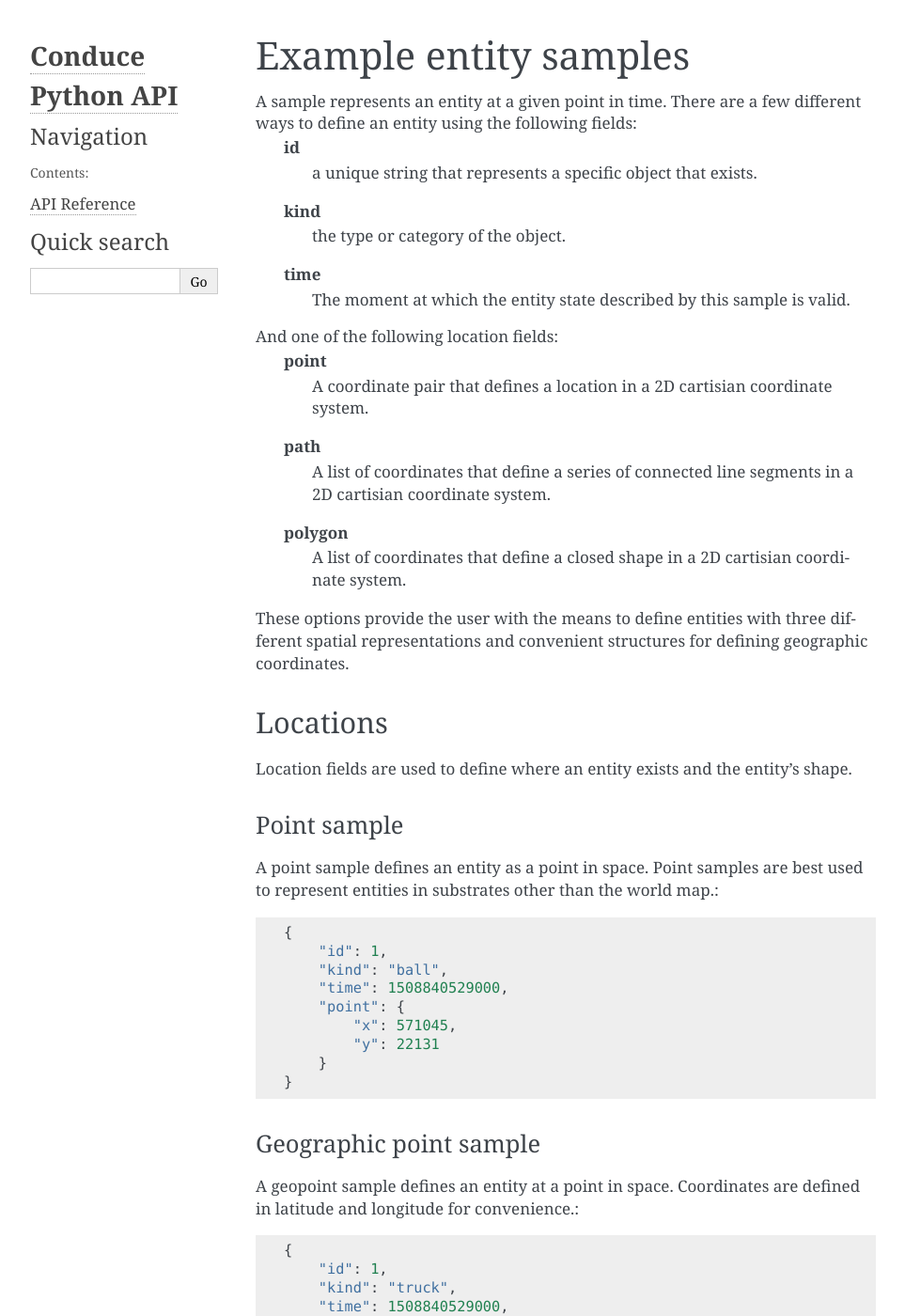
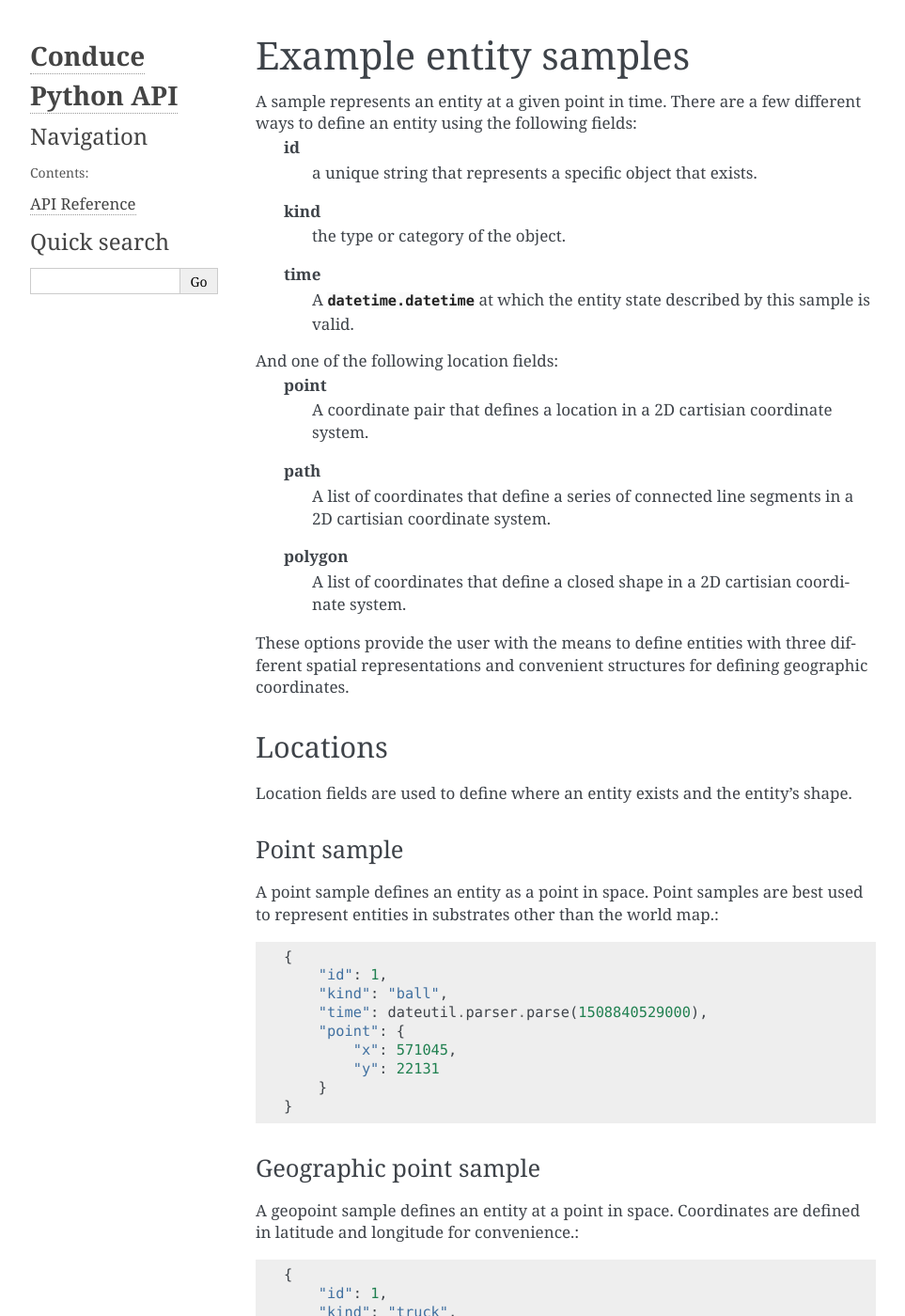
Before and after one commit to ConduceInc/conduce-python-api, a Sphinx documentation site: the page built from doc/source/entity-sample-definitions.rst, in a window 1280 px wide and 1400 px high. Shown: the whole window at 94% size, without its empty margins (148-1111 px from the left). Built offline with Sphinx 7.4.7, drawn with Linux system fonts in a browser that asks for light colours; formulas are drawn with MathJax 3; some of the changed text lies outside the part shown.

Commit message:
Change time to datetime object
Also remove old entity-set document

```diff
--- a/api.py
+++ b/api.py
@@ -390,7 +390,7 @@
 
 def ingest_entities(dataset_id, data, **kwargs):
     """
-    Upload an :ref:`entity set <entity-set>` to the Conduce datastore.
+    Upload an :ref:`entity set <conduce-entities>` to the Conduce datastore.
 
     A convenience method that uploads an entity set to the Conduce datastore and waits for the job to complete. This function POSTs an entity set to Conduce and :py:func:`wait_for_job` until the ingest job completes.
 
@@ -399,7 +399,7 @@
     dataset_id : string
         The UUID that identifies the dataset to modify.
     data : list
-        A list of entity dictionaries.  See :ref:`entity-set` for documentation on how to build an entity list.
+        A list of entity dictionaries.  See :ref:`conduce-entities` for documentation on how to build an entity list.
 
     **kwargs:
         See :py:func:`make_post_request`
--- a/doc/source/conf.py
+++ b/doc/source/conf.py
@@ -201,4 +201,5 @@
 # Example configuration for intersphinx: refer to the Python standard library.
 #intersphinx_mapping = {'https://docs.python.org/': None}
 intersphinx_mapping = {'https://docs.python.org/': None,
+                       'dateutil': ('http://dateutil.readthedocs.io/en/stable', None),
                        'requests': ('http://docs.python-requests.org/en/master', None)}
--- a/doc/source/entity-sample-definitions.rst
+++ b/doc/source/entity-sample-definitions.rst
@@ -10,7 +10,7 @@
  **kind**
      the type or category of the object.
  **time**
-     The moment at which the entity state described by this sample is valid.
+     A :py:class:`datetime.datetime` at which the entity state described by this sample is valid.
 
 And one of the following location fields:
  **point**
@@ -37,7 +37,7 @@
     {
         "id": 1,
         "kind": "ball",
-        "time": 1508840529000,
+        "time": dateutil.parser.parse(1508840529000),
         "point": {
             "x": 571045,
             "y": 22131
@@ -53,7 +53,7 @@
     {
         "id": 1,
         "kind": "truck",
-        "time": 1508840529000,
+        "time": dateutil.parser.parse(1508840529000),
         "point": {
             "lon": -91.571045,
             "lat": 38.022131
@@ -65,7 +65,7 @@
     {
         "id": 1,
         "kind": "truck",
-        "time": 1508840529000,
+        "time": dateutil.parser.parse(1508840529000),
         "point": {
             "x": -91.571045,
             "y": 38.022131
@@ -84,7 +84,7 @@
     {
         "id": 1,
         "kind": "trace",
-        "time": 1508840529000,
+        "time": dateutil.parser.parse(1508840529000),
         "path": [{
             "x": 571045,
             "y": 22131
@@ -106,7 +106,7 @@
     {
         "id": 1,
         "kind": "road",
-        "time": 1508840529000,
+        "time": dateutil.parser.parse(1508840529000),
         "path": [{
             "lon": -91.571045,
             "lat": 38.022131
@@ -129,7 +129,7 @@
     {
         "id": 1,
         "kind": "trace",
-        "time": 1508840529000,
+        "time": dateutil.parser.parse(1508840529000),
         "polygon": [{
             "x": 571045,
             "y": 22131
@@ -154,7 +154,7 @@
     {
         "id": 1,
         "kind": "road",
-        "time": 1508840529000,
+        "time": dateutil.parser.parse(1508840529000),
         "polygon": [{
             "lon": -91.571045,
             "lat": 38.022131
@@ -180,7 +180,7 @@
     {
         "id": 1,
         "kind": "ball",
-        "time": 1508840529000,
+        "time": dateutil.parser.parse(dateutil.parser.parse(1508840529000)),
         "point": {
             "x": 571045,
             "y": 22131
```
Also changed, not shown: doc/source/conduce-entities.rst (+4 -4 lines), doc/source/entity-set.rst (deleted, +0 -191 lines).
